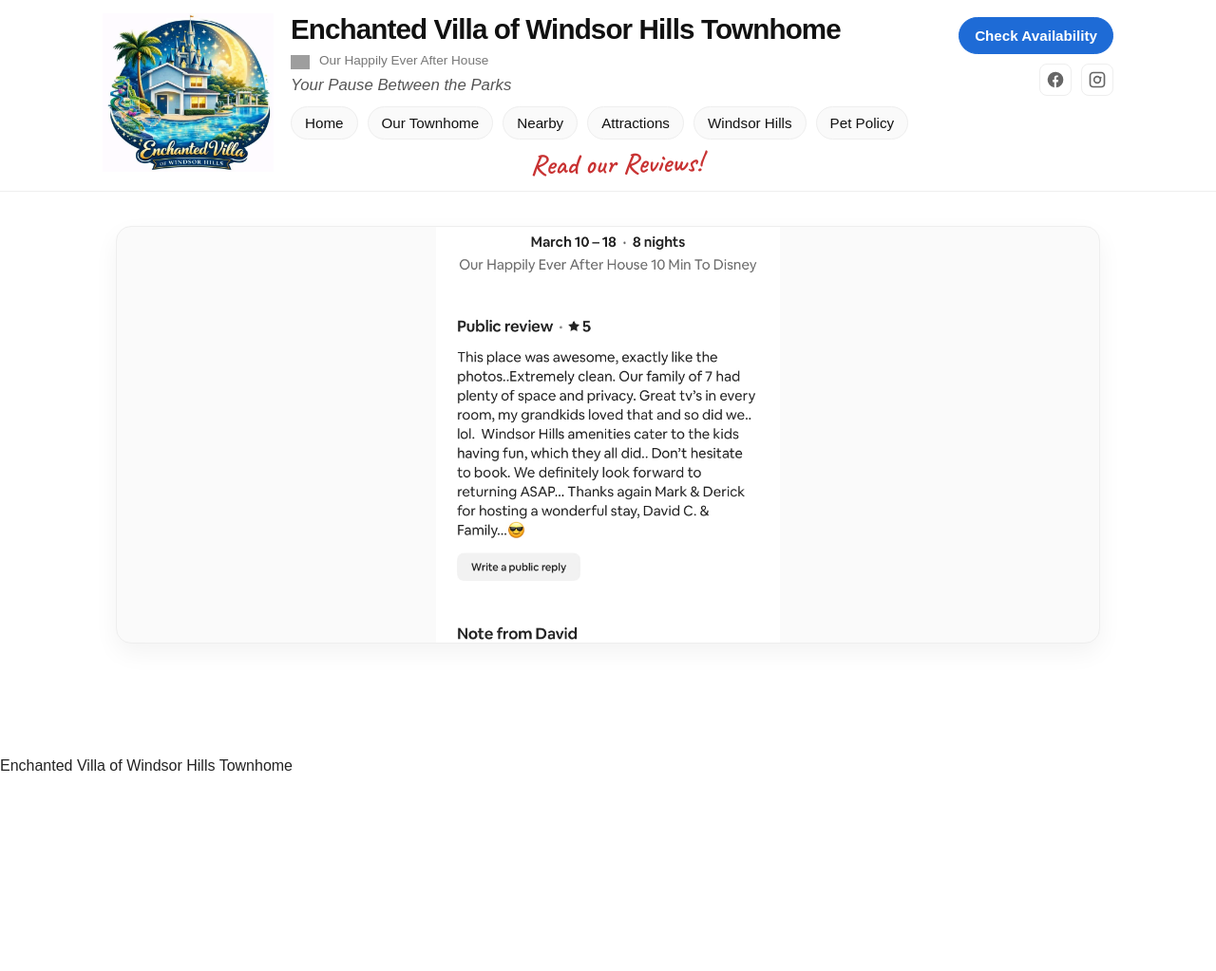
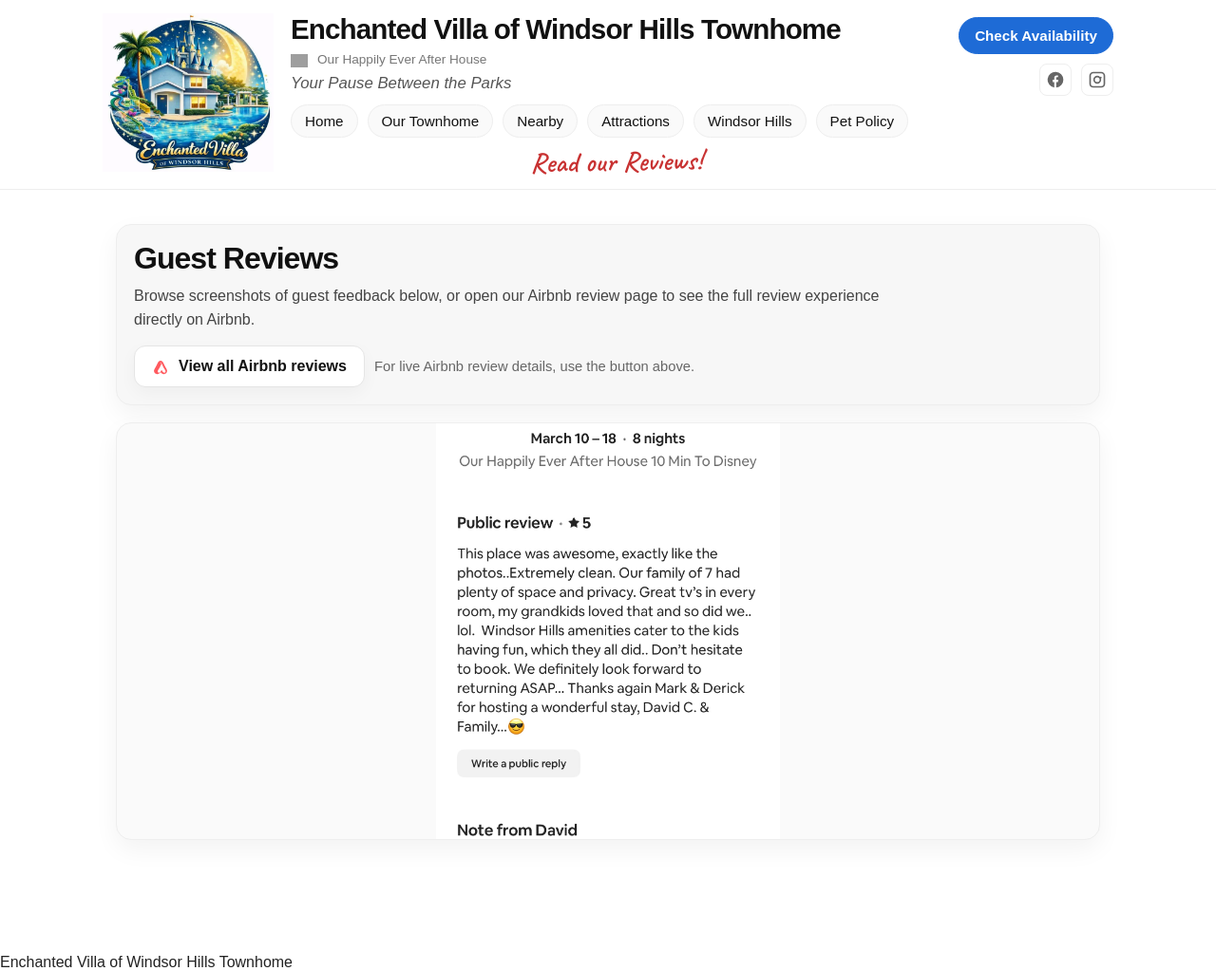
Before and after one commit to 2579maneshaw/2579maneshaw.github.io, a Jekyll site: the page built from reviews.html, in a window 1280 px wide. Shown: the whole page at 95% size. Built offline with Jekyll 4.4.1, drawn with Linux system fonts in a browser that asks for light colours; before the commit the page ends 900 px from its top, so only the background shows below that; grey boxes are pictures that could not be loaded.

Commit message:
Update reviews.html

```diff
--- a/reviews.html
+++ b/reviews.html
@@ -9,6 +9,68 @@
   max-width:1100px;
   margin:0 auto;
   padding:18px 16px 60px;
+}
+
+.reviewsIntro{
+  margin-bottom:18px;
+  padding:18px;
+  border-radius:16px;
+  background:#f7f7f7;
+  border:1px solid #eee;
+  box-shadow:0 10px 26px rgba(0,0,0,0.05);
+}
+
+.reviewsTitle{
+  margin:0 0 8px;
+  font-size:2rem;
+  letter-spacing:-0.03em;
+  line-height:1.1;
+  color:#111;
+}
+
+.reviewsText{
+  margin:0 0 14px;
+  max-width:800px;
+  color:#444;
+  line-height:1.6;
+  font-size:1rem;
+}
+
+.reviewsActions{
+  display:flex;
+  flex-wrap:wrap;
+  gap:10px;
+  align-items:center;
+}
+
+.airbnbReviewsBtn{
+  display:inline-flex;
+  align-items:center;
+  gap:10px;
+  padding:12px 18px;
+  border-radius:12px;
+  background:#fff;
+  border:1px solid #e5e5e5;
+  color:#111;
+  text-decoration:none;
+  font-weight:700;
+  box-shadow:0 6px 18px rgba(0,0,0,0.04);
+}
+
+.airbnbReviewsBtn:hover{
+  background:#fcfcfc;
+  border-color:#d9d9d9;
+}
+
+.airbnbLogo{
+  width:18px;
+  height:18px;
+  flex:0 0 auto;
+}
+
+.reviewsNote{
+  font-size:0.92rem;
+  color:#666;
 }
 
 .reviewCarousel{
@@ -71,10 +133,47 @@
   font-size:28px;
   cursor:pointer;
 }
+
+@media (max-width:760px){
+  .reviewsTitle{
+    font-size:1.7rem;
+  }
+
+  .reviewCarousel{
+    height:360px;
+  }
+}
 </style>
 
 <div class="reviewsWrap">
-<div class="reviewCarousel">
+
+  <section class="reviewsIntro" aria-label="Reviews intro">
+    <h1 class="reviewsTitle">Guest Reviews</h1>
+    <p class="reviewsText">
+      Browse screenshots of guest feedback below, or open our Airbnb review page to see the full review experience directly on Airbnb.
+    </p>
+
+    <div class="reviewsActions">
+      <a
+        class="airbnbReviewsBtn"
+        href="https://www.airbnb.com/rooms/1626958722930248767/reviews?photo_id=2528016015&source_impression_id=p3_1774210873_P3Ys82HvZmi1IEt-&previous_page_section_name=1000"
+        target="_blank"
+        rel="noopener">
+        <svg class="airbnbLogo" viewBox="0 0 24 24" fill="none" aria-hidden="true">
+          <path
+            d="M12 2.5c-1.6 0-2.82 1.21-3.72 2.78-.92 1.6-1.68 3.61-2.46 5.11-.74 1.43-1.47 2.54-2.07 3.53C3.18 14.86 2.75 15.95 2.75 17c0 2.57 2.03 4.5 4.56 4.5 1.92 0 3.42-.97 4.69-2.74 1.27 1.77 2.77 2.74 4.69 2.74 2.53 0 4.56-1.93 4.56-4.5 0-1.05-.43-2.14-1-3.08-.6-.99-1.33-2.1-2.07-3.53-.78-1.5-1.54-3.51-2.46-5.11C14.82 3.71 13.6 2.5 12 2.5Zm0 3c.42 0 .98.4 1.65 1.56.67 1.16 1.38 3 2.17 4.52.82 1.58 1.63 2.82 2.27 3.87.64 1.05.91 1.69.91 2.55 0 .93-.72 1.5-1.56 1.5-.95 0-1.94-.62-3.08-2.53l-.86-1.44-.86 1.44C11.5 18.88 10.51 19.5 9.56 19.5 8.72 19.5 8 18.93 8 18c0-.86.27-1.5.91-2.55.64-1.05 1.45-2.29 2.27-3.87.79-1.52 1.5-3.36 2.17-4.52C11.02 5.9 11.58 5.5 12 5.5Z"
+            fill="#FF5A5F"/>
+        </svg>
+        <span>View all Airbnb reviews</span>
+      </a>
+
+      <div class="reviewsNote">
+        For live Airbnb review details, use the button above.
+      </div>
+    </div>
+  </section>
+
+  <div class="reviewCarousel" aria-label="Guest review screenshots">
 
     {% assign review_files = site.static_files
     | where_exp: "f", "f.path contains '/photos/reviewGallery/'"
@@ -101,13 +200,12 @@
   </div>
 </div>
 
-<div id="reviewModal" class="reviewModal">
-<button class="reviewModalClose" onclick="closeReviewModal()">×</button>
-<img id="reviewModalImg">
+<div id="reviewModal" class="reviewModal" aria-hidden="true">
+  <button class="reviewModalClose" onclick="closeReviewModal()" aria-label="Close review image">×</button>
+  <img id="reviewModalImg" alt="Expanded guest review">
 </div>
 
 <script>
-
 (function(){
 
   const slides = document.querySelectorAll(".reviewSlide");
@@ -116,7 +214,7 @@
   let index = 0;
 
   function show(i){
-slides.forEach(s=>s.classList.remove("active"));
+    slides.forEach(s => s.classList.remove("active"));
     slides[i].classList.add("active");
   }
 
@@ -128,10 +226,10 @@
     show(index);
   }
 
-setInterval(next,3500);
+  setInterval(next, 3500);
 
-slides.forEach(img=>{
-img.addEventListener("click",()=>{
+  slides.forEach(img => {
+    img.addEventListener("click", () => {
       openReviewModal(img.src);
     });
   });
```
Also changed, not shown: other parts of reviews.html (+6 -9 lines). Lines whose indentation alone changed are shown as unchanged.
